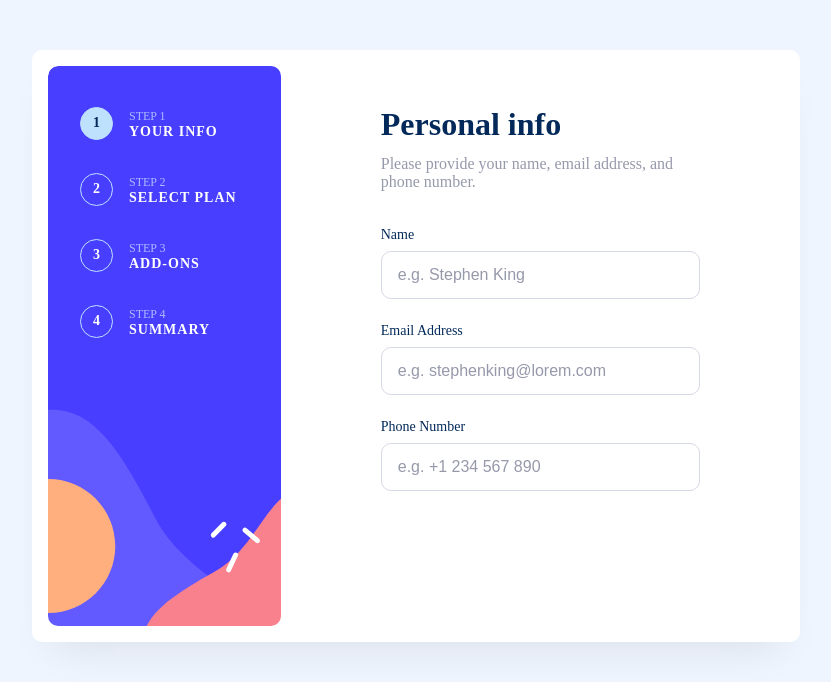
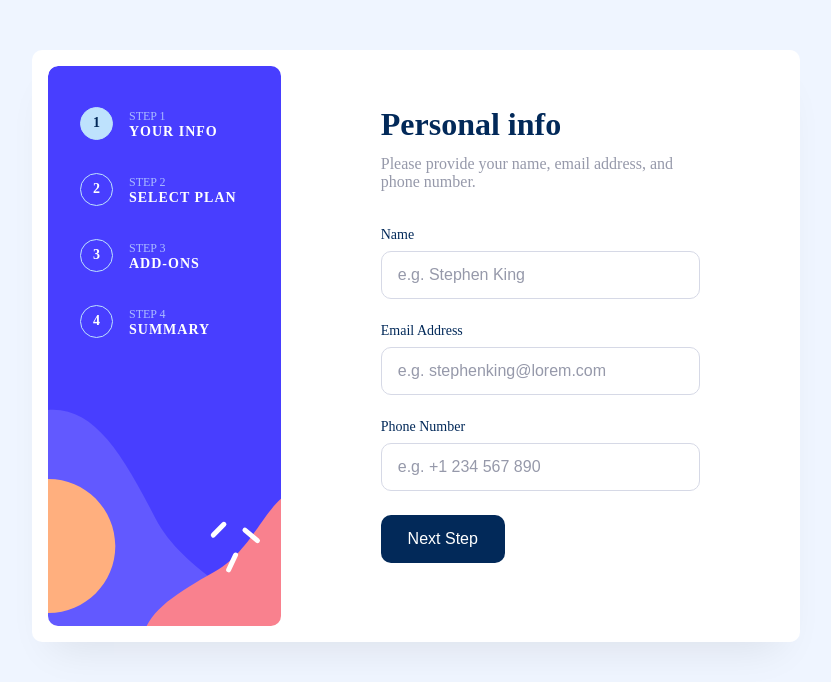
Before and after one commit to KiwiScreams/Multi-step-form, a React (Vite) app: page /personal-info in a window 1280 px wide. Shown: the top 682 px of the page, without its empty margins (224-1055 px from the left). Built offline with nearby package versions, Linux system fonts and the light colour scheme.

Commit message:
fix navigation

```diff
--- a/src/App.jsx
+++ b/src/App.jsx
@@ -6,13 +6,20 @@ import AddOns from "./components/form/add-ons/AddOns"
 import Summary from "./components/form/summary/Summary"
 import Success from "./components/form/success/Success"
 import "../src/components/form/Forms.css"
+import { useNavigate } from "react-router-dom"
+import { useEffect } from "react"
+import { useState } from "react"
 function App() {
-
+  const navigate = useNavigate();
+  useEffect(() => {
+    navigate("/personal-info");
+  }, []);
   return (
     <>
       <Routes>
         <Route path="/" element={<Home />}>
-          <Route path="personal-info" index element={<PersonalInfo />} />
+          <Route index element={<PersonalInfo />} />
+          <Route path="personal-info" element={<PersonalInfo />} />
           <Route path="select-plan" element={<SelectPlan />} />
           <Route path="add-ons" element={<AddOns />} />
           <Route path="summary" element={<Summary />} />
--- a/src/components/form/add-ons/AddOns.jsx
+++ b/src/components/form/add-ons/AddOns.jsx
@@ -1,7 +1,9 @@
 function AddOns()
 {
     return(
-        <></>
+        <>
+            <h1>add-ons</h1>
+        </>
     )
 }
 export default AddOns
--- /dev/null
+++ b/src/components/form/button/Button.css
@@ -0,0 +1,15 @@
+.btn
+{
+    border-radius: 10px;
+    background-color: transparent;
+    width: 124px;
+    height: 48px;
+    background-color: var(--denim-clr);
+    color: var(--white-clr);
+    font-weight: var(--font-weight-500);
+    font-size: var(--font-size-16);
+}
+.btn:hover
+{
+    background-color: #164A8A;
+}
--- a/src/components/form/button/Button.jsx
+++ b/src/components/form/button/Button.jsx
@@ -1,7 +1,11 @@
-function Button()
-{
-    return(
-        <></>
+import "./Button.css"
+function Button(props) {
+    return (
+        <>
+            <button onClick={props.onclick} className="btn">
+                {props.text}
+            </button>
+        </>
     )
 }
 export default Button
--- a/src/components/form/summary/Summary.jsx
+++ b/src/components/form/summary/Summary.jsx
@@ -1,7 +1,9 @@
 function Summary()
 {
     return(
-        <></>
+        <>
+        <h1>summary</h1>
+    </>
     )
 }
 export default Summary
--- a/src/index.css
+++ b/src/index.css
@@ -44,3 +44,13 @@ body
   justify-content: center;
   align-items: center; */
 }
+button, a
+{
+  cursor: pointer;
+}
+input[type="number"]::-webkit-inner-spin-button,
+input[type="number"]::-webkit-outer-spin-button
+{
+  -webkit-appearance: none;
+  margin: 0;
+}
--- a/src/pages/Home.jsx
+++ b/src/pages/Home.jsx
@@ -2,7 +2,11 @@ import { Outlet } from "react-router-dom"
 import Navigation from "../components/navigation/Navigation"
 import "./Home.css"
 import Button from "../components/form/button/Button"
-function Home() {
+function Home({ /*currentComponent: CurrentComponent, handleButtonClick*/}) {
+
+    function sayHi() {
+        console.log("hi");
+    }
     return (
         <>
             <section className="core-section">
@@ -10,8 +14,9 @@ function Home() {
                 <div className="container">
                     <div className="form">
                         <Outlet />
+                        {/* <CurrentComponent /> */}
                     </div>
-                    <Button />
+                    <Button text="Next Step" /*onClick={handleButtonClick}*/></Button>
                 </div>
             </section>
         </>
```
Also changed, not shown: src/components/form/select-plan/SelectPlan.jsx (+4 -4 lines).
